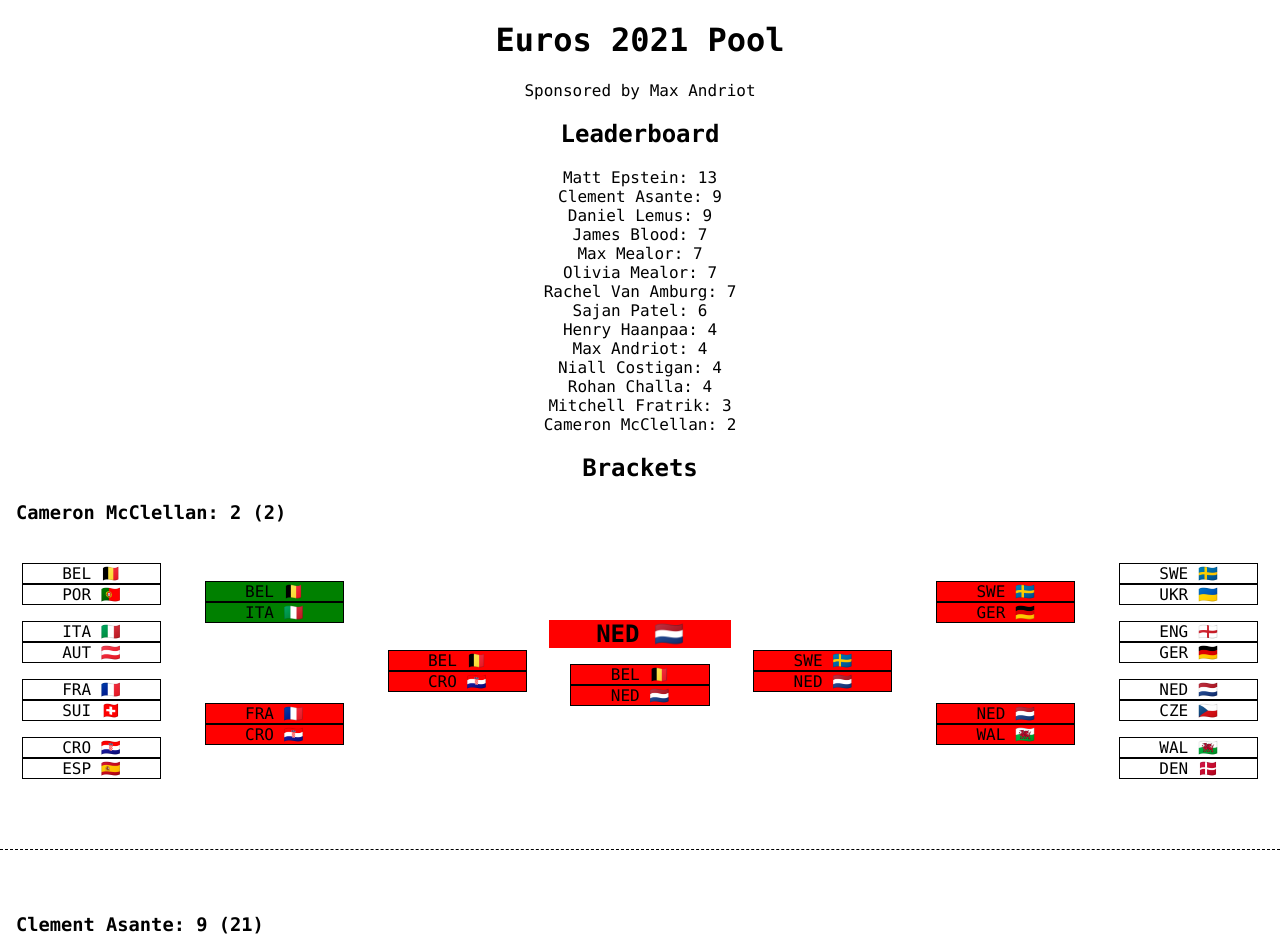
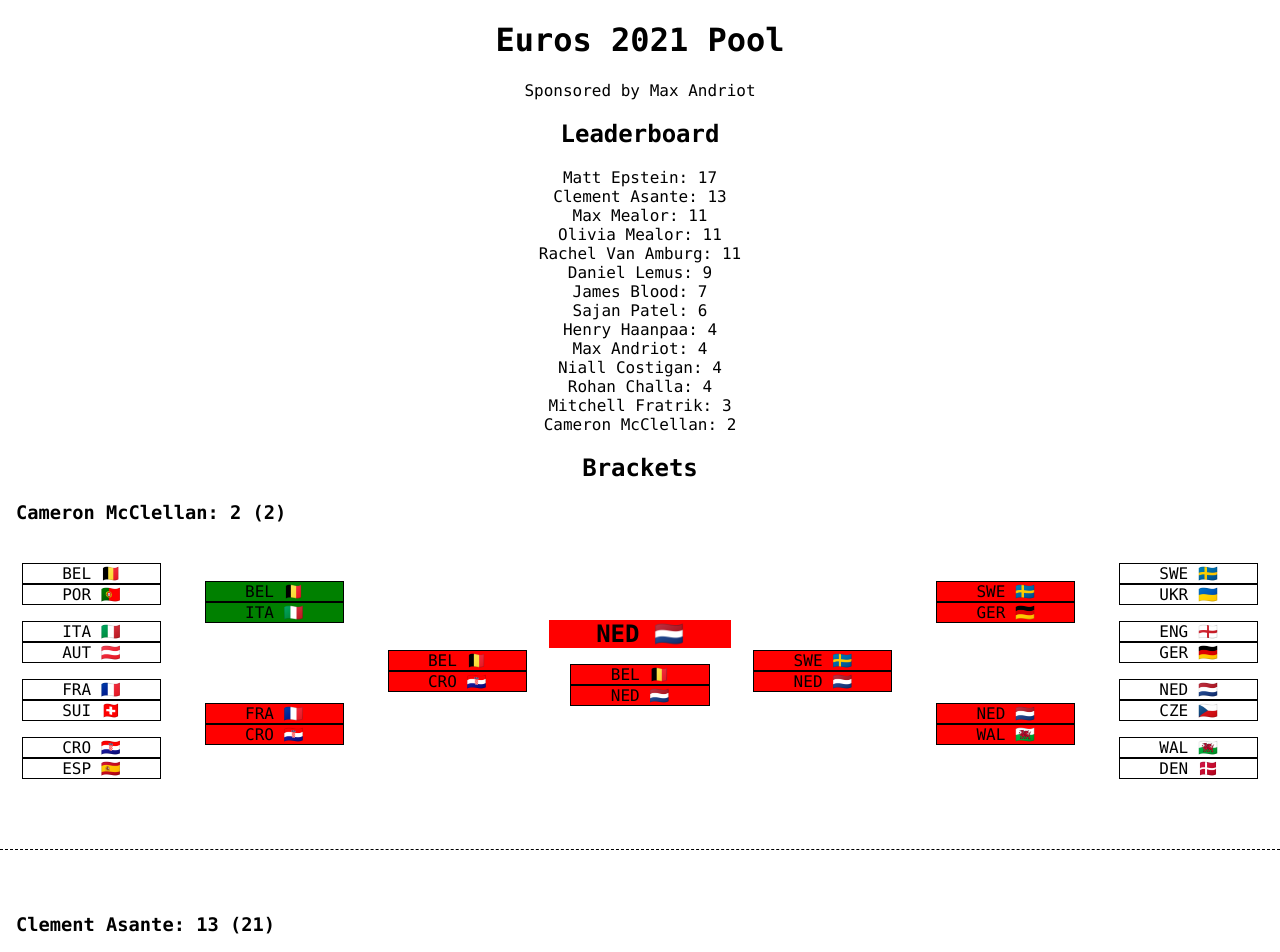
Before and after one commit to ridersofrohan/euros-2021-bracket, a React (Create React App) app: page / in a window 1280 px wide. Shown: the top 952 px of the page. Built offline with nearby package versions, Linux system fonts and the light colour scheme.

Commit message:
england win

```diff
--- a/src/App.js
+++ b/src/App.js
@@ -31,10 +31,10 @@ function App() {
     ],
     [
       [{h: "ITA", a: "ESP", w: "ITA"}],
-      [{h: "ENG", a: "DEN", w: ""}],
+      [{h: "ENG", a: "DEN", w: "ENG"}],
     ],
     [
-      [{h: "ITA", a: "", w: ""}],
+      [{h: "ITA", a: "ENG", w: ""}],
     ],
   ];
   const multiples = [1,2,4,8];
```
